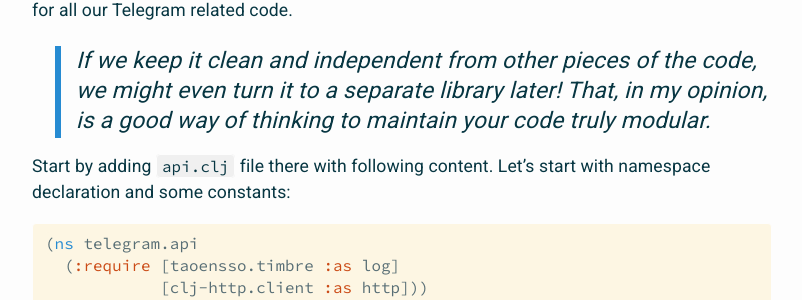
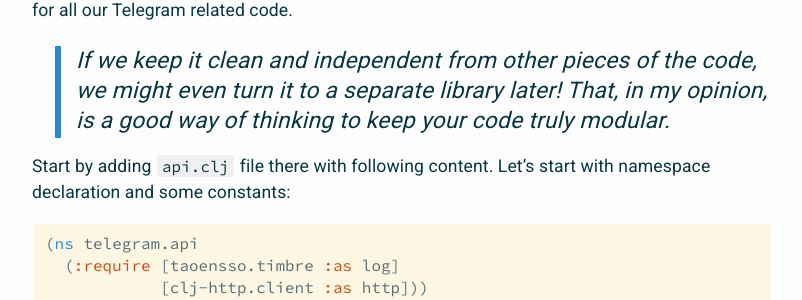
Before and after one commit to Otann/otann.github.io, a Jekyll site: the page built from _posts/2016-03-16-chroma-bot-2.markdown, in a window 1280 px wide and 900 px high, scrolled down 736 px. Shown: the part 213-513 px from the top of the window, without its empty margins (238-1040 px from the left). Built offline with Jekyll 4.4.1, drawn with Linux system fonts in a browser that asks for light colours; comment, search, counter and statistics services are not loaded; some of the changed text lies outside the part shown.

Commit message:
draft completed

```diff
--- a/_posts/2016-03-16-chroma-bot-2.markdown
+++ b/_posts/2016-03-16-chroma-bot-2.markdown
@@ -27,7 +27,7 @@ Add `[clj-http "2.0.0"]` and `[cheshire "5.5.0"]` to your project dependencies i
 
 Then create `telegram` folder in your source `src` directory, which will be home namespace for all our Telegram related code.
 
-> If we keep it clean and independent from other pieces of the code, we might even turn it to a separate library later! That, in my opinion, is a good way of thinking to maintain your code truly modular.
+> If we keep it clean and independent from other pieces of the code, we might even turn it to a separate library later! That, in my opinion, is a good way of thinking to keep your code truly modular.
 
 Start by adding `api.clj` file there with following content. Let's start with namespace declaration and some constants:
 
@@ -442,3 +442,14 @@ Now finally you can start your bot with
 By the way, if you don't want `ring-plugin` to open a browser for you, use following instead:
 
     $ lein ring server-headless
+
+Then start conversation with your bot in telegram:
+
+<!-- this is my retina screenshot, so we force width here -->
+<img src="/media/posts/2016-03-15-chroma-bot-2/chroma-bot-alive.png" width="463px"/>
+
+## It's alive!
+
+Congratulations! You now have your own talking bot in telegram.
+
+That would be all for this episode. I hope you had a great time following through and feeling great if you learned new things today. In the next episode we'll do actual command detection and picture sharing.
```
Also changed, not shown: media/posts/2016-03-15-chroma-bot-2/chroma-bot-alive.png (added), 1 other file.
